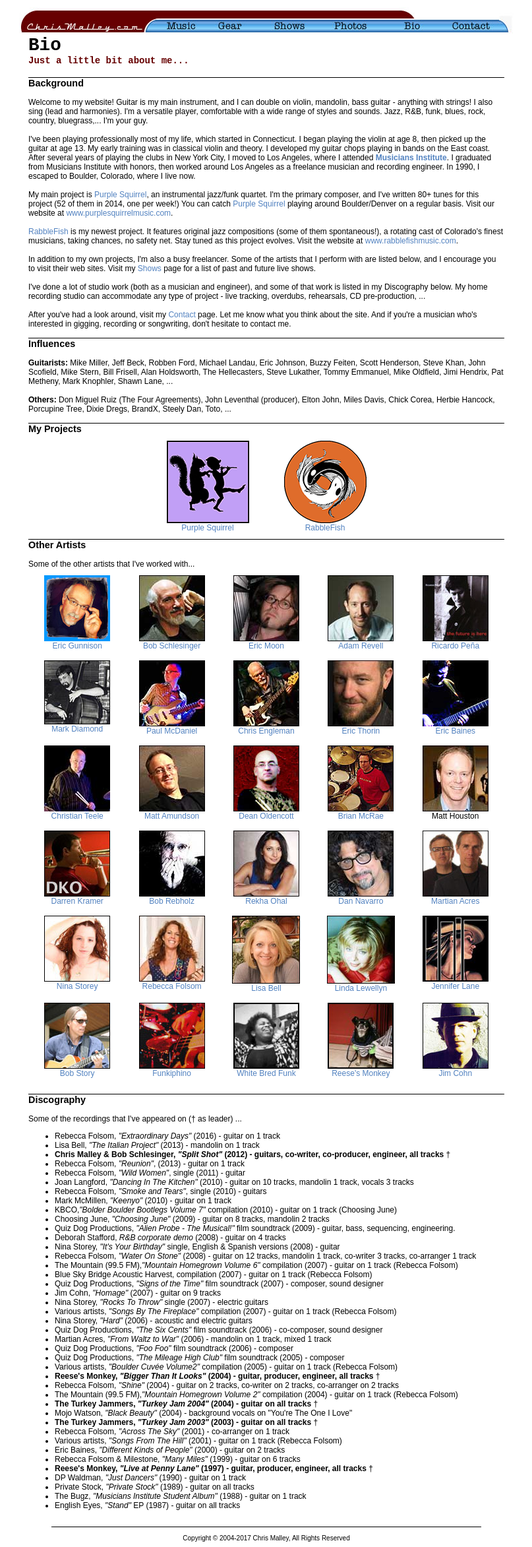
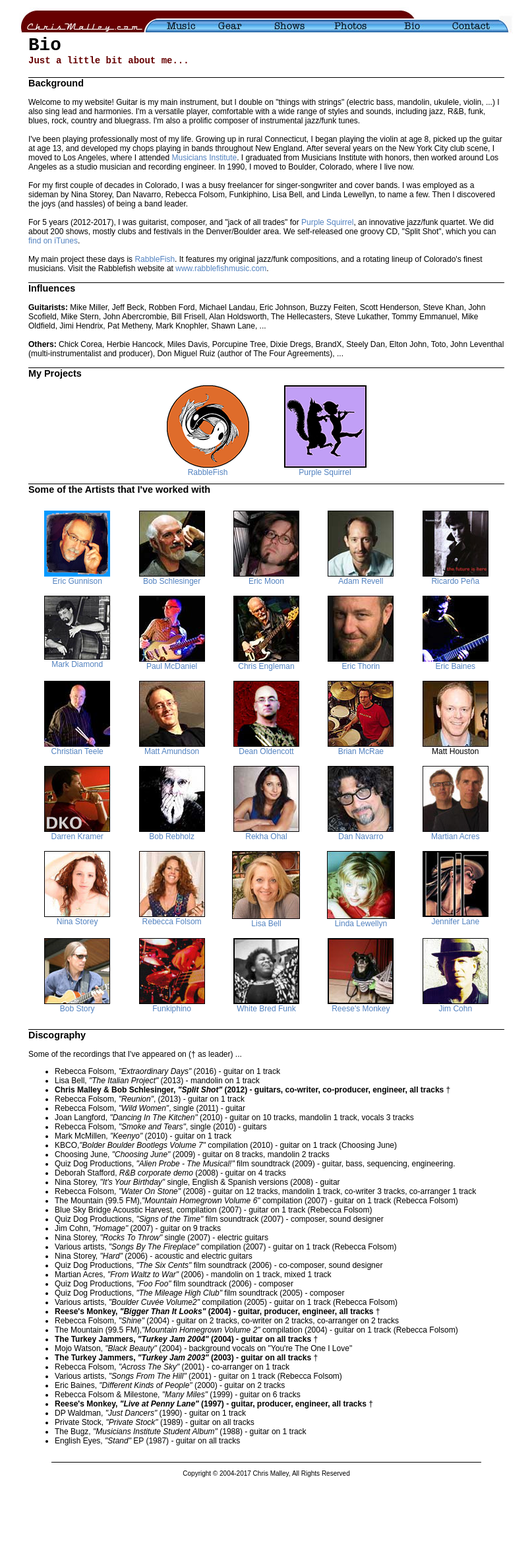
Before and after one commit to pixelzoom/chrismalley, a PHP site: page /bio.php in a window 1280 px wide. Shown: the whole page at 66% size, without its empty margins (236-1043 px from the left). After the commit the page ends 2239 px from the top, so only its background shows below. Run offline with PHP 8.4, Linux system fonts and the light colour scheme.

Commit message:
update bio post-Purple Squirrel

```diff
--- a/bio.php
+++ b/bio.php
@@ -41,58 +41,45 @@
               <span class="san12">
               <br>
 Welcome to my website!
-Guitar is my main instrument, and I can double on violin, mandolin, bass guitar - anything with strings!
-I also sing (lead and harmonies).
-I'm a versatile player, comfortable with a wide range of styles and sounds.
-Jazz, R&amp;B, funk, blues, rock, country, bluegrass,... I'm your guy.
+Guitar is my main instrument, but I double on "things with strings" (electric bass, mandolin, ukulele, violin, ...) I also sing lead and harmonies.
+I'm a versatile player, comfortable with a wide range of styles and sounds, including
+jazz, R&amp;B, funk, blues, rock, country and bluegrass.
+I'm also a prolific composer of instrumental jazz/funk tunes.
 <br><br>
-I've been playing professionally most of my life, which started in Connecticut.
-I began playing the violin at age 8, then
-picked up the guitar at age 13. My early training was in classical violin
-and theory. I developed my guitar chops playing in bands on the East coast.
-After several years of playing the clubs in New York City, I moved to Los Angeles,
-where I attended <a href="http://www.mi.edu" target="_blank"><b>Musicians Institute</b></a>.
+I've been playing professionally most of my life. Growing up in rural Connecticut,
+I began playing the violin at age 8, picked up the guitar at age 13, and
+developed my chops playing in bands throughout New England.
+After several years on the New York City club scene, I moved to Los Angeles,
+where I attended <a href="http://www.mi.edu" target="_blank">Musicians Institute</a>.
 I graduated from Musicians Institute with honors, then worked
-around Los Angeles as a freelance musician and recording engineer.
-In 1990, I escaped to Boulder, Colorado, where I live now.</span>
+around Los Angeles as a studio musician and recording engineer.
+In 1990, I moved to Boulder, Colorado, where I live now.</span>
 <br><br>
-My main project is <a href="http://www.purplesquirrelmusic.com" target="_blank">Purple Squirrel</a>, an instrumental jazz/funk quartet. I'm the primary composer, and I've written 80+ tunes for this project (52 of them in 2014, one per week!)
-You can catch <a href="http://www.purplesquirrelmusic.com" target="_blank">Purple Squirrel</a> playing around Boulder/Denver on a regular basis. Visit our website at <a href="http://www.purplesquirrelmusic.com" target="_blank">www.purplesquirrelmusic.com</a>.
+For my first couple of decades in Colorado, I was a busy freelancer for singer-songwriter and cover bands. I was employed as a sideman by Nina Storey, Dan Navarro, Rebecca Folsom, Funkiphino, Lisa Bell, and Linda Lewellyn, to name a few.  Then I discovered the joys (and hassles) of being a band leader.
 <br><br>
-<a href="http://www.rabblefishmusic.com" target="_blank">RabbleFish</a> is my newest project. It features original jazz compositions (some of them spontaneous!), a rotating cast of Colorado's finest musicians, taking chances, no safety net. Stay tuned as this project evolves. Visit the website at <a href="http://www.rabblefishmusic.com" target="_blank">www.rabblefishmusic.com</a>.
+For 5 years (2012-2017), I was guitarist, composer, and "jack of all trades" for <a href="http://www.purplesquirrelmusic.com" target="_blank">Purple Squirrel</a>, an innovative jazz/funk quartet. We did about 200 shows, mostly clubs and festivals in the Denver/Boulder area. We self-released one groovy CD, "Split Shot", which you can <a href="https://itunes.apple.com/us/album/split-shot-ep/id569176002" target="_blank">find on iTunes</a>.
 <br><br>
-In addition to my own projects, I'm also a busy freelancer. Some of the artists that I perform with are listed below,
-and I encourage you to visit their web sites.
-Visit my <a href="shows.php">Shows</a> page for a list of past and future live shows.
-<br><br>
-I've done a lot of studio work (both as a musician and engineer), and some of that work
-is listed in my Discography below. My home recording studio can accommodate any type of project - live tracking, overdubs,
-rehearsals, CD pre-production, ...
-<br><br>
-After you've had a look around, visit my <a href="contact.php">Contact</a> page.
-Let me know what you think about the site.
-And if you're a musician who's interested in gigging, recording or songwriting,
-don't hesitate to contact me.
+My main project these days is <a href="http://www.rabblefishmusic.com" target="_blank">RabbleFish</a>. It features my original jazz/funk compositions, and a rotating lineup of Colorado's finest musicians. Visit the Rabblefish website at <a href="http://www.rabblefishmusic.com" target="_blank">www.rabblefishmusic.com</a>.
 <br><br>
 <img src="images/pixel.gif" width="100%" height="1"><br>
 <big><b>Influences</b></big><br>
 <br>
 <b>Guitarists:</b>
-Mike Miller, Jeff Beck, Robben Ford, Michael Landau, Eric Johnson, Buzzy Feiten, Scott Henderson, Steve Khan, John Scofield, Mike Stern, Bill Frisell, Alan Holdsworth, The Hellecasters, Steve Lukather, Tommy Emmanuel, Mike Oldfield, Jimi Hendrix, Pat Metheny, Mark Knophler, Shawn Lane, ...
+Mike Miller, Jeff Beck, Robben Ford, Michael Landau, Eric Johnson, Buzzy Feiten, Scott Henderson, Steve Khan, John Scofield, Mike Stern, John Abercrombie, Bill Frisell, Alan Holdsworth, The Hellecasters, Steve Lukather, Tommy Emmanuel, Mike Oldfield, Jimi Hendrix, Pat Metheny, Mark Knophler, Shawn Lane, ...
 <br>
 <br>
 <b>Others:</b>
-Don Miguel Ruiz (The Four Agreements),
-John Leventhal (producer),
-Elton John,
-Miles Davis,
 Chick Corea,
 Herbie Hancock,
+Miles Davis,
 Porcupine Tree,
 Dixie Dregs,
 BrandX,
 Steely Dan,
+Elton John,
 Toto,
+John Leventhal (multi-instrumentalist and producer),
+Don Miguel Ruiz (author of The Four Agreements),
 ...
 <br><br>
 <img src="images/pixel.gif" width="100%" height="1"><br>
@@ -100,16 +87,15 @@
 <table width="50%" border="0" align="center" cellpadding="5" cellspacing="5">
   <tbody>
     <tr class="san12">
+      <td width="20%" valign="top"><center><a href="http://www.rabblefishmusic.com" target="_blank"><img src="bio/rabblefish.png"><br>RabbleFish</a><br></center>
       <td width="20%" valign="top"><center><a href="http://www.purplesquirrelmusic.com" target="_blank"><img src="bio/purplesquirrel.jpg"><br>Purple Squirrel</a><br></center></td>
-      <td width="20%" valign="top"><center><a href="http://www.rabblefishmusic.com" target="_blank"><img src="bio/rabblefish.png"><br>RabbleFish</a><br></center>
       </td>
     </tr>
   </tbody>
 </table>
 <img src="images/pixel.gif" width="100%" height="1"><br>
-<big><big><b><small>Other Artists</small></b></big></big><br>
+<big><big><b><small>Some of the Artists that I've worked with</small></b></big></big><br>
 <br>
-Some of the other artists that I've worked with...<br>
 <table width="100%" border="0" align="center" cellpadding="5" cellspacing="5">
   <tbody>
 
```
